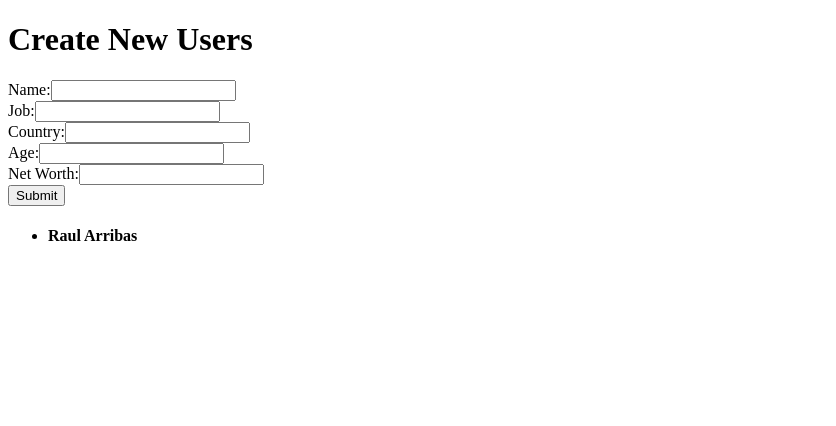
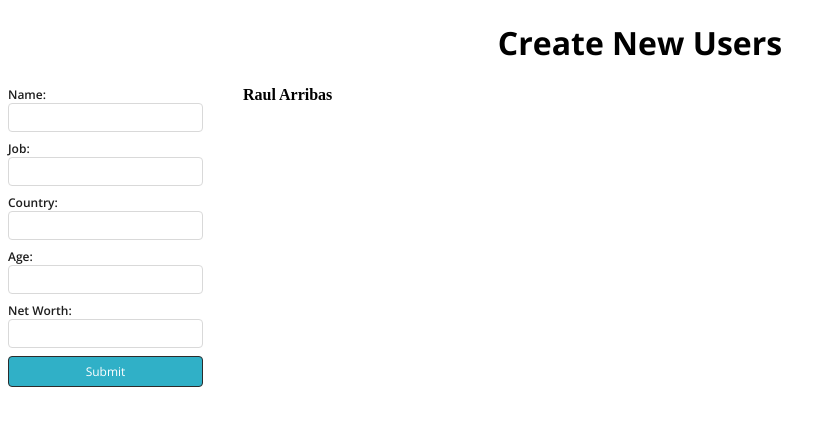
Before and after one commit to rarribas/create-new-users, a React (Vite) app: page / in a window 1280 px wide. Shown: the top 426 px of the page, without its empty margins (0-836 px from the left). Built offline with nearby package versions, Linux system fonts and the light colour scheme.

Commit message:
first styling for the form

```diff
--- a/package.json
+++ b/package.json
@@ -10,6 +10,7 @@
     "preview": "vite preview"
   },
   "dependencies": {
+    "classnames": "^2.5.1",
     "react": "^18.3.1",
     "react-dom": "^18.3.1"
   },
@@ -23,6 +24,7 @@
     "eslint-plugin-react-hooks": "^5.0.0",
     "eslint-plugin-react-refresh": "^0.4.16",
     "globals": "^15.14.0",
+    "sass-embedded": "^1.83.4",
     "vite": "^6.0.5"
   }
 }
--- a/src/App.css
+++ b/src/App.css
@@ -0,0 +1,27 @@
+@import url('https://fonts.googleapis.com/css2?family=Open+Sans:ital,wght@0,300..800;1,300..800&display=swap');
+
+h1, p{
+  font-family: 'Open Sans', sans-serif;
+}
+
+h1{
+  text-align: center;
+}
+
+p{
+  color: #1e1e1e;
+  font-size: 12px;
+}
+
+h4 {
+  margin: 0;
+}
+
+ul {
+  margin: 0;
+  list-style: none;
+}
+
+section{
+  display: flex;
+}
--- a/src/App.jsx
+++ b/src/App.jsx
@@ -42,8 +42,11 @@ function App() {
   // TODO: Stye and clean up HTML
   return (
     <>
+      <header>
+        <h1>Create New Users</h1>
+      </header>
+      <section>
         <div>
-        <h1>Create New Users</h1>
           <form onSubmit={onFormSubmit}>
             <div>
               <Input text="Name" name="name" type="text"/>
@@ -60,6 +63,8 @@ function App() {
         <div>
           <ul>{getListOfUsers()}</ul>
         </div>
+      </section>
+
     </>
 
   )
--- a/src/components/Button.jsx
+++ b/src/components/Button.jsx
@@ -1,5 +1,8 @@
+import styles from './Button.module.scss';
+
+// eslint-disable-next-line react/prop-types
 export default function Button({text, type}) {
-  return <button type={type}>
+  return <button type={type} className={styles['button']}>
     {text}
   </button>
 }
--- /dev/null
+++ b/src/components/Button.module.scss
@@ -0,0 +1,15 @@
+.button {
+  padding: 6px;
+  width: 100%;
+  background: #30B0C7;
+  color: white;
+  font-size: 12px;
+  border: 1px solid #2c2c2c;
+  border-radius: 4px;
+  font-family: 'Open Sans', sans-serif;
+  cursor: pointer;
+
+  &:hover{
+    background-color: #2B9EAF;
+  }
+}
--- a/src/components/Input.jsx
+++ b/src/components/Input.jsx
@@ -1,4 +1,5 @@
 import { useState } from "react"
+import styles from "./Input.module.scss"
 // eslint-disable-next-line react/prop-types
 export default function Input({type, name, text}) {
   const [value, setValue] = useState("");
@@ -6,7 +7,7 @@ export default function Input({type, name, text}) {
   const onInputChange = (ev) => setValue(ev.target.value);
 
   return (
-    <div>
+    <div className={styles['form-control']}>
       <label htmlFor={name}>{text}:</label>
       <input
         type={type}
--- /dev/null
+++ b/src/components/Input.module.scss
@@ -0,0 +1,22 @@
+.form-control {
+  font-family: 'Open Sans', sans-serif;
+  margin-bottom: 8px;
+
+  label,
+  input {
+    color: #1e1e1e;
+  }
+
+  label{
+    display: block;
+    font-size: 12px;
+    font-weight: 600;
+  }
+
+  input{
+    padding: 6px 8px;
+    border: 1px solid #d9d9d9;
+    border-radius: 4px;
+    box-shadow: 0;
+  }
+}
```
Also changed, not shown: 1 other file (tests, documents, lock files or other folders). Lines whose indentation alone changed are shown as unchanged.
